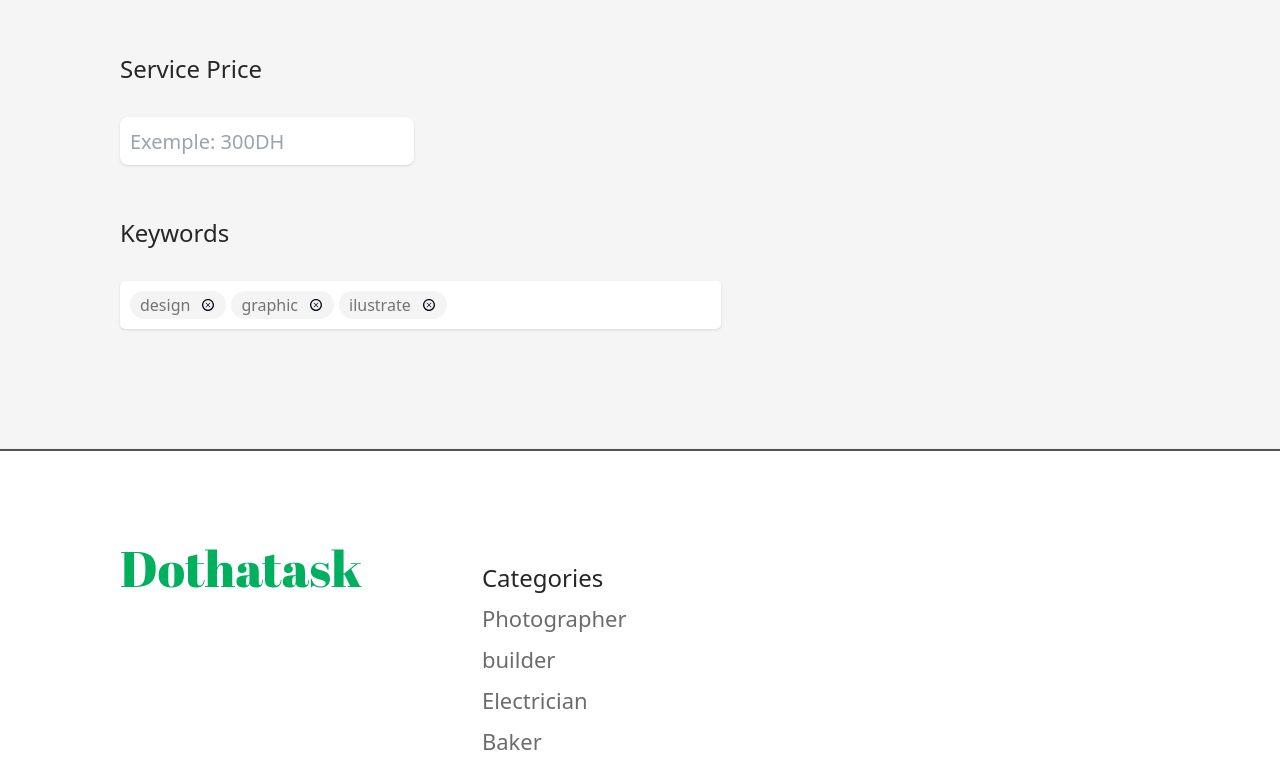
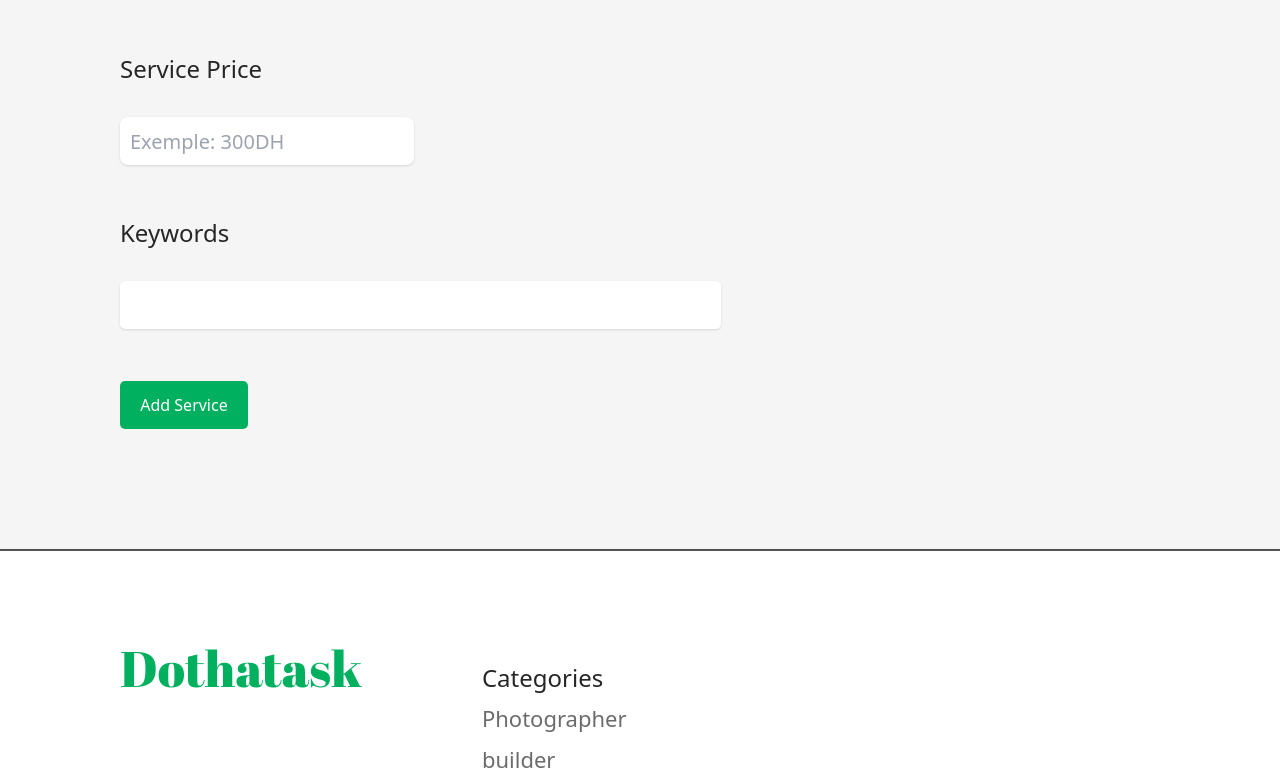
Before and after one commit to OthmanSALAHI/frontend-dothatask, a React (Vite) app: page /add-service in a window 1280 px wide. Shown: the part 1203-1976 px from the top of the page. Built offline with nearby package versions, Linux system fonts and the light colour scheme.

Commit message:
Add useState hook and form submission handling to AddService component

```diff
--- a/src/components/pages/AddService.jsx
+++ b/src/components/pages/AddService.jsx
@@ -1,9 +1,10 @@
-import React from 'react'
+import React, { useState } from 'react'
 import { useForm } from 'react-hook-form';
 import { ImAttachment } from "react-icons/im";
 import Keyword from '../AddService/Keywords';
 
 function AddService() {
+    const [keywords, setKeywords] = useState([])
     const categories = [
         'Photographer',
         'builder',
@@ -20,6 +21,8 @@ function AddService() {
         watch,
         formState: { errors },
     } = useForm();
+    const onSubmit = (data) => console.log(data);
+
 
   return (
     <div className='relative '>
@@ -27,7 +30,7 @@ function AddService() {
             <div className="text-neutral-800 md:text-4xl text-md font-bold" >Add New Service</div>
             <div className="text-neutral-800 text-2xl font-medium ">Give your service a title</div>
             <div className="text-neutral-500 text-lg font-normal ">Keep itshort and simple this will help us match you to the right category</div>
-            <form className='relative flex flex-col gap-8' action="">
+            <form className='relative flex flex-col gap-8' onSubmit={handleSubmit(onSubmit)}>
                 <input className=" w-[580px] h-8 p-6 text-do_gray_text_input text-xl font-normal " placeholder='Exemple: create a professionalbusiness logo design' />
                 <div className="text-neutral-800 text-2xl mt-5 font-medium">Category</div>
                 <select {...register('categorie', { required: true })}  className=" w-[580px] h-14 text-xl p-2 font-normal outline-none text-do_gray_text_input">
@@ -36,22 +39,23 @@ function AddService() {
                 </select>
                 <div className="text-neutral-800 text-2xl mt-5 font-medium ">Service description</div>
                 <div className="w-[580px] text-neutral-500 text-lg font-normal ">enterthe service description accurately that includes all information and conditions</div>
-                <textarea type="comment" placeholder='i need ...' className='w-[580px] h-48 p-2 outline-none' />
+                <textarea type="comment" {...register('description', {required: true})} placeholder='i need ...' className='w-[580px] h-48 p-2 outline-none' />
                 <label for="zone-file" className="w-[162px] h-12 p-2.5 bg-zinc-200 rounded-lg justify-center items-center gap-2.5 flex">
                     <div className="text-neutral-700 text-base font-normal ">Attach a picture</div>
                     <ImAttachment className="w-4 h-4 opacity-50 relative" />
-                    <input id="zone-file" className="hidden w-[162px] h-12 " type="file"/>
+                    <input id="zone-file" {...register('files', {required: true})} className="hidden w-[162px] h-12 " type="file"/>
                 </label>
                 <div className="w-[580px] text-neutral-500 text-lg font-normal">Add well-designed pictures to show you service professionally and increase your sales.</div>
                 <div className="text-neutral-800 text-2xl mt-5 font-medium">Service Price</div>
-                <input type='number' placeholder="Exemple: 300DH" className="w-[294px] h-12 p-2.5 bg-white rounded-lg shadow text-do_gray_text_input text-xl font-normal"/>
+                <input type='number' {...register('price', {required : true})} placeholder="Exemple: 300DH" className="w-[294px] h-12 p-2.5 bg-white rounded-lg shadow text-do_gray_text_input text-xl font-normal"/>
                 <div className="text-neutral-800 text-2xl mt-5 font-medium">Keywords</div>
-                <label for="keywords-input" className="w-[601px] h-12 p-2.5 bg-white rounded-[5px] shadow justify-start items-center gap-[5px] inline-flex">
-                    <Keyword content={"design"} />
-                    <Keyword content={"graphic"} />
-                    <Keyword content={"ilustrate"} />
-                    <input type="text" id="keywords-input" className="hidden" />
+                <label htmlFor="keywords-input" className="w-[601px] h-12 p-2.5 bg-white rounded-[5px] shadow justify-start items-center gap-[5px] inline-flex">
+                    {keywords.map((e) => <span><Keyword content={e} /></span>)}
+                    <input type="text" {...register('keywords', {required : true})} id="keywords-input" className="w-[601px] h-12 p-4 outline-none" />
                 </label>
+                <button type='submit' className="w-32 h-12 p-2.5 bg-do_green mt-5 rounded-[5px] justify-center items-center gap-2.5 inline-flex">
+                    <div className="text-white text-base font-medium">Add Service</div>
+                </button>
             </form>
         </div>
     </div>
```
